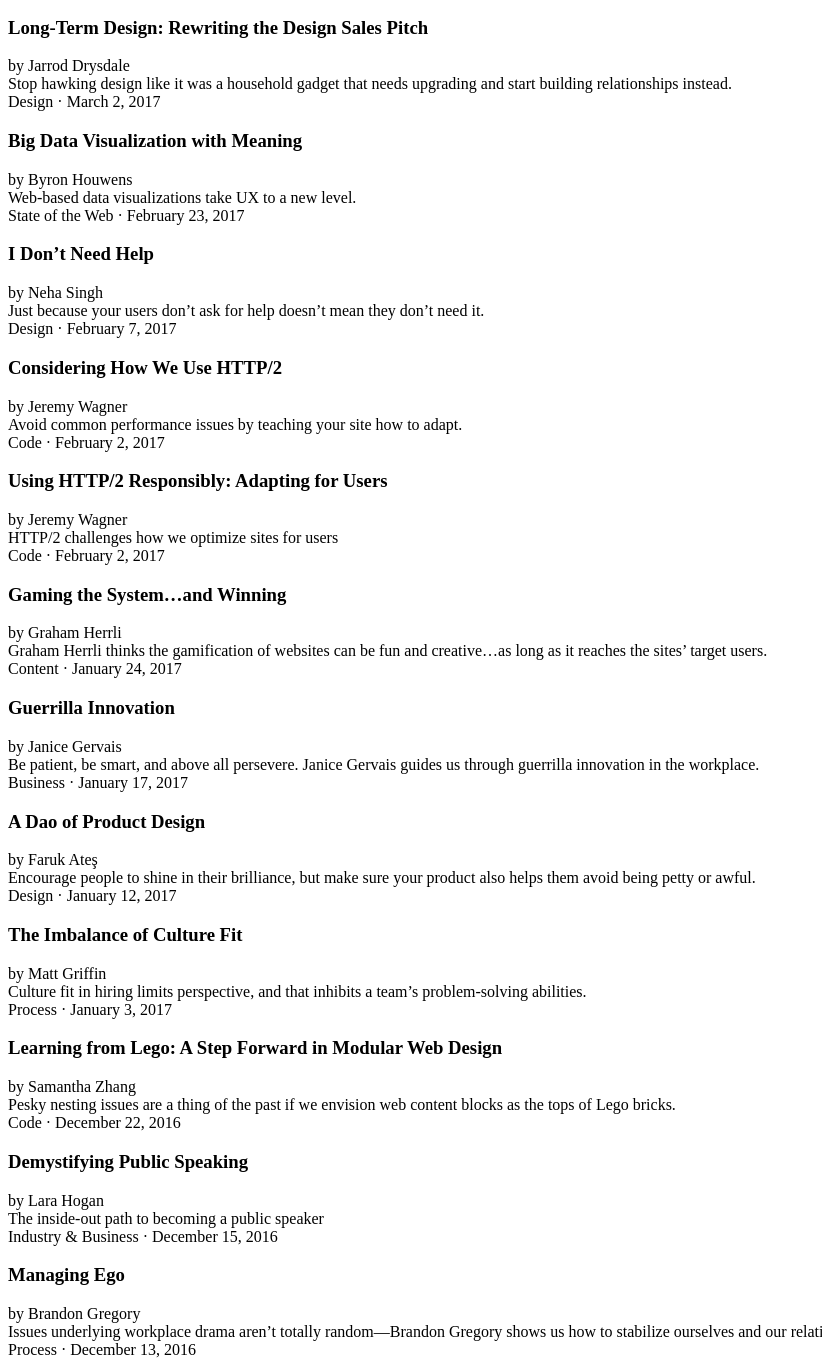
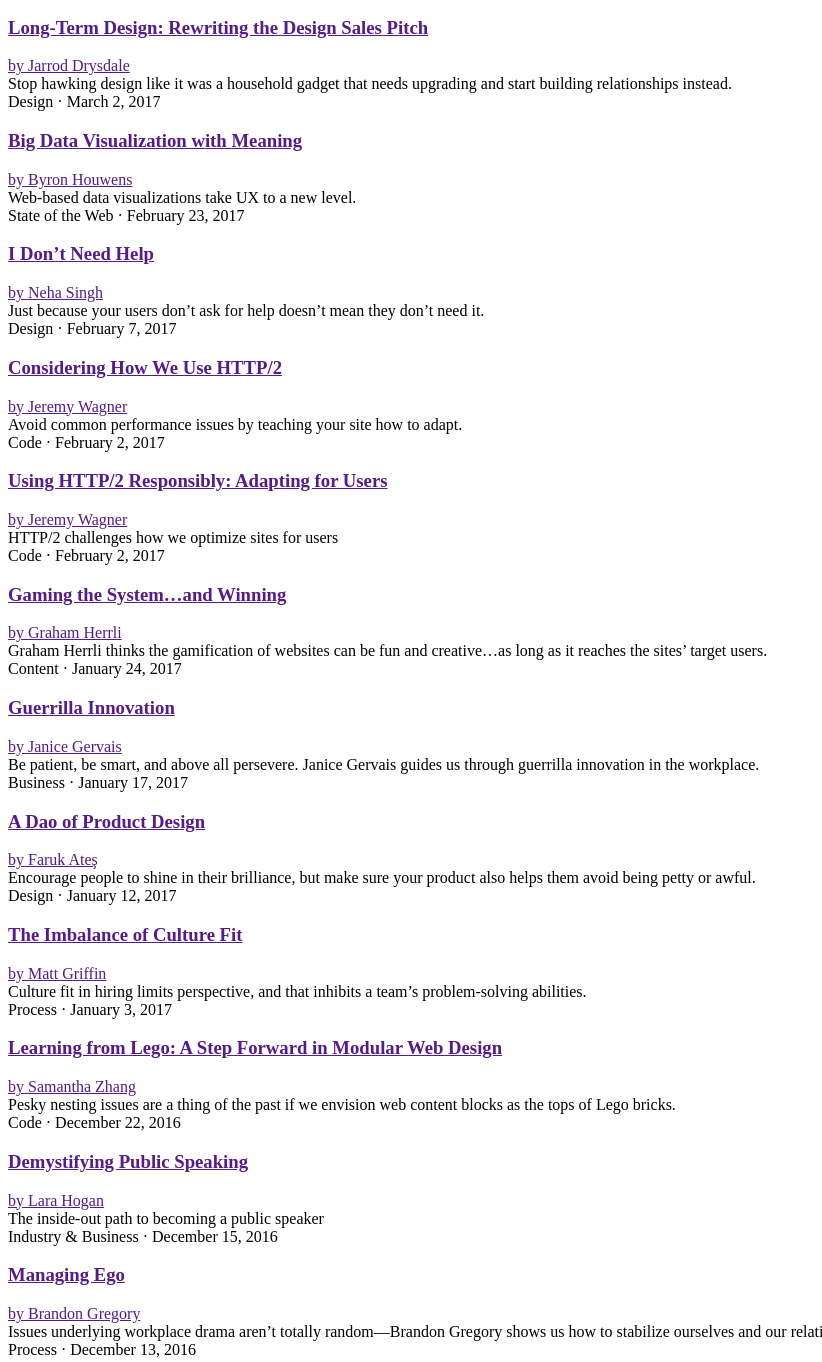
Before and after one commit to punsammy/html-layout, a plain HTML site: page index.html in a window 1280 px wide. Shown: the part 427-1789 px from the top of the page, without its empty margins (0-822 px from the left). Drawn offline with Linux system fonts and the light colour scheme.

Commit message:
add links

```diff
--- a/index.html
+++ b/index.html
@@ -30,85 +30,85 @@
 
       <h2>More from A List Apart</h2>
       <article>
-        <h3>Long-Term Design: Rewriting the Design Sales Pitch</h3>
-        <p>by Jarrod Drysdale
+        <h3><a href="">Long-Term Design: Rewriting the Design Sales Pitch</a></h3>
+        <p><a href="">by Jarrod Drysdale</a>
           <br>Stop hawking design like it was a household gadget that needs upgrading and start building relationships instead.
           <br>Design · March 2, 2017</p>
       </artcle>
 
       <article>
-          <h3>Big Data Visualization with Meaning</h3>
-          <p>by Byron Houwens
+          <h3><a href="">Big Data Visualization with Meaning</a></h3>
+          <p><a href="">by Byron Houwens</a>
             <br>Web-based data visualizations take UX to a new level.
             <br>State of the Web · February 23, 2017</p>
       </artcle>
 
       <article>
-            <h3>I Don’t Need Help</h3>
-            <p>by Neha Singh
+            <h3><a href="">I Don’t Need Help</a></h3>
+            <p><a href="">by Neha Singh</a>
               <br>Just because your users don’t ask for help doesn’t mean they don’t need it.
               <br>Design · February 7, 2017</p>
       </artcle>
 
       <article>
-              <h3>Considering How We Use HTTP/2</h3>
-              <p>by Jeremy Wagner
+              <h3><a href="">Considering How We Use HTTP/2</a></h3>
+              <p><a href="">by Jeremy Wagner</a>
                 <br>Avoid common performance issues by teaching your site how to adapt.
                 <br>Code · February 2, 2017</p>
       </article>
 
       <article>
-                <h3>Using HTTP/2 Responsibly: Adapting for Users</h3>
-                <p>by Jeremy Wagner
+                <h3><a href="">Using HTTP/2 Responsibly: Adapting for Users</a></h3>
+                <p><a href="">by Jeremy Wagner</a>
                   <br>HTTP/2 challenges how we optimize sites for users
                   <br>Code · February 2, 2017</p>
       </article>
 
       <article>
-                  <h3>Gaming the System…and Winning</h3>
-                  <p>by Graham Herrli
+                  <h3><a href="">Gaming the System…and Winning</a></h3>
+                  <p><a href="">by Graham Herrli</a>
                     <br>Graham Herrli thinks the gamification of websites can be fun and creative…as long as it reaches the sites’ target users.
                     <br>Content · January 24, 2017</p>
       </article>
 
       <article>
-                    <h3>Guerrilla Innovation</h3>
-                    <p>by Janice Gervais
+                    <h3><a href="">Guerrilla Innovation</a></h3>
+                    <p><a href="">by Janice Gervais</a>
                       <br>Be patient, be smart, and above all persevere. Janice Gervais guides us through guerrilla innovation in the workplace.
                       <br>Business · January 17, 2017</p>
       </article>
 
       <article>
-                      <h3>A Dao of Product Design</h3>
-                      <p>by Faruk Ateş
+                      <h3><a href="">A Dao of Product Design</a></h3>
+                      <p><a href="">by Faruk Ateş</a>
                         <br>Encourage people to shine in their brilliance, but make sure your product also helps them avoid being petty or awful.
                         <br>Design · January 12, 2017</p>
       </article>
 
       <article>
-                        <h3>The Imbalance of Culture Fit</h3>
-                        <p>by Matt Griffin
+                        <h3><a href="">The Imbalance of Culture Fit</a></h3>
+                        <p><a href="">by Matt Griffin</a>
                           <br>Culture fit in hiring limits perspective, and that inhibits a team’s problem-solving abilities.
                           <br>Process · January 3, 2017</p>
       </article>
 
       <article>
-                          <h3>Learning from Lego: A Step Forward in Modular Web Design</h3>
-                          <p>by Samantha Zhang
+                          <h3><a href="">Learning from Lego: A Step Forward in Modular Web Design</a></h3>
+                          <p><a href="">by Samantha Zhang</a>
                             <br>Pesky nesting issues are a thing of the past if we envision web content blocks as the tops of Lego bricks.
                             <br>Code · December 22, 2016</p>
                           </article>
 
                           <article>
-                            <h3>Demystifying Public Speaking</h3>
-                            <p>by Lara Hogan
+                            <h3><a href="">Demystifying Public Speaking</a></h3>
+                            <p><a href="">by Lara Hogan</a>
                               <br>The inside-out path to becoming a public speaker
                               <br>Industry & Business · December 15, 2016</p>
                             </article>
 
                             <article>
-                              <h3>Managing Ego</h3>
-                              <p>by Brandon Gregory
+                              <h3><a href="">Managing Ego</a></h3>
+                              <p><a href="">by Brandon Gregory</a>
                                 <br>Issues underlying workplace drama aren’t totally random—Brandon Gregory shows us how to stabilize ourselves and our relationships.
                                 <br>Process · December 13, 2016</p>
                               </article>
```
